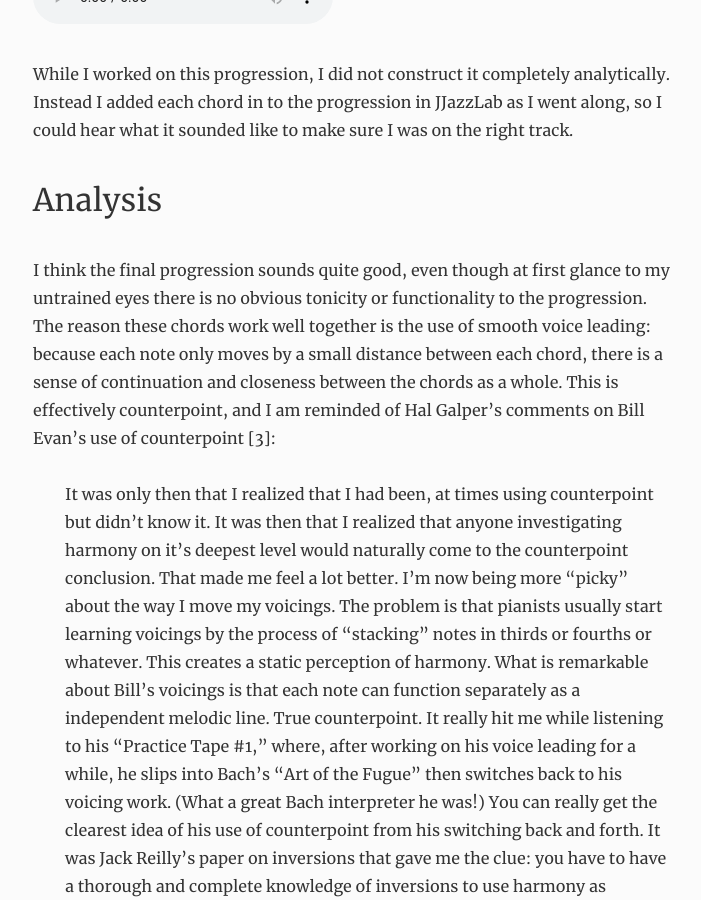
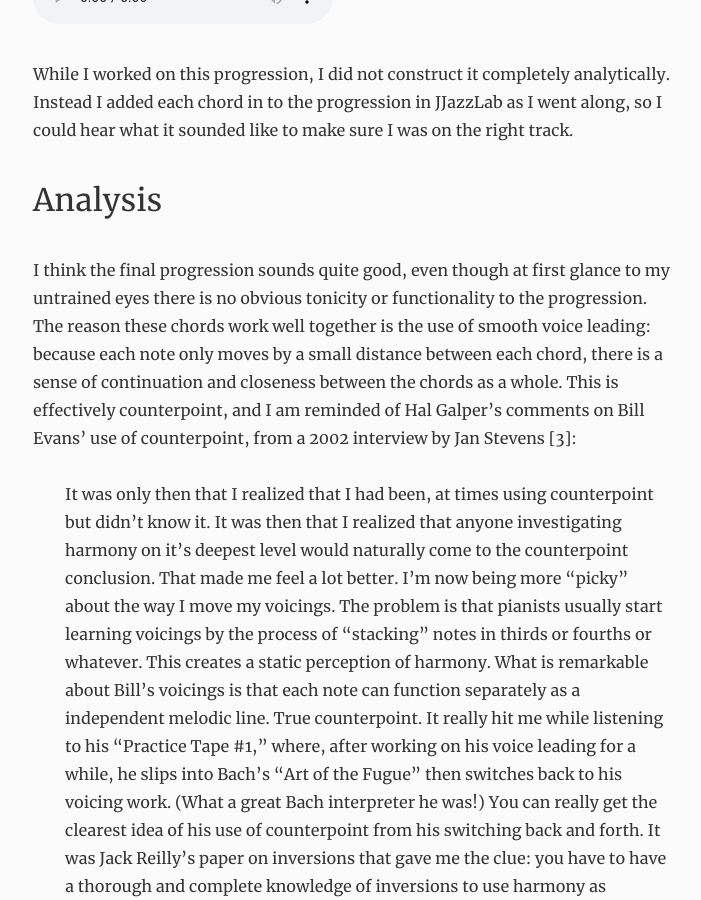
Before and after one commit to wcerfgba/jpreston.xyz, a Jekyll site: the page built from a-catalogue-of-chords-example.md, in a window 1280 px wide and 900 px high, scrolled down 5864 px. Shown: the whole window, without its empty margins (287-988 px from the left). Built offline with Jekyll 4.4.1, drawn with Linux system fonts in a browser that asks for light colours; some of the changed text lies outside the part shown.

Commit message:
Fix typo and update interview link

```diff
--- a/a-catalogue-of-chords-example.md
+++ b/a-catalogue-of-chords-example.md
@@ -167,7 +167,7 @@ While I worked on this progression, I did not construct it completely analytical
 
 ### Analysis
 
-I think the final progression sounds quite good, even though at first glance to my untrained eyes there is no obvious tonicity or functionality to the progression. The reason these chords work well together is the use of smooth voice leading: because each note only moves by a small distance between each chord, there is a sense of continuation and closeness between the chords as a whole. This is effectively counterpoint, and I am reminded of Hal Galper's comments on Bill Evan's use of counterpoint [3]:
+I think the final progression sounds quite good, even though at first glance to my untrained eyes there is no obvious tonicity or functionality to the progression. The reason these chords work well together is the use of smooth voice leading: because each note only moves by a small distance between each chord, there is a sense of continuation and closeness between the chords as a whole. This is effectively counterpoint, and I am reminded of Hal Galper's comments on Bill Evans' use of counterpoint, from a 2002 interview by Jan Stevens [3]:
 
 > It was only then that I realized that I had been, at times using counterpoint but didn't know it. It was then that I realized that anyone investigating harmony on it's deepest level would naturally come to the counterpoint conclusion. That made me feel a lot better. I'm now being more "picky" about the way I move my voicings. The problem is that pianists usually start learning voicings by the process of "stacking" notes in thirds or fourths or whatever. This creates a static perception of harmony. What is remarkable about Bill's voicings is that each note can function separately as a independent melodic line. True counterpoint. It really hit me while listening to his "Practice Tape #1," where, after working on his voice leading for a while, he slips into Bach's "Art of the Fugue" then switches back to his voicing work. (What a great Bach interpreter he was!) You can really get the clearest idea of his use of counterpoint from his switching back and forth. It was Jack Reilly's paper on inversions that gave me the clue: you have to have a thorough and complete knowledge of inversions to use harmony as counterpoint.
 
@@ -216,4 +216,4 @@ Trying to interpret the progression in a typical diatonic way is interesting, bu
 
 [1] <https://github.com/wcerfgba/catalogue_of_chords> \
 [2] <https://www.jjazzlab.com/> \
-[3] <https://www.halgalper.com/interviews-2/bill-evans-web-pages-interview/>
+[3] <https://billevanswebpages.com/galperintview.html>
```
